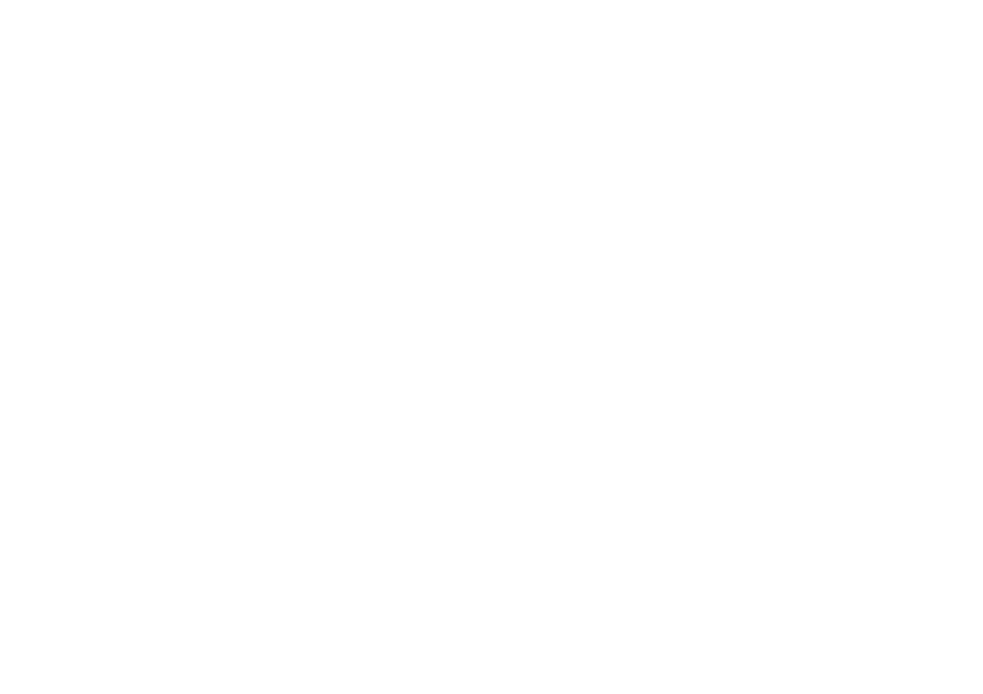
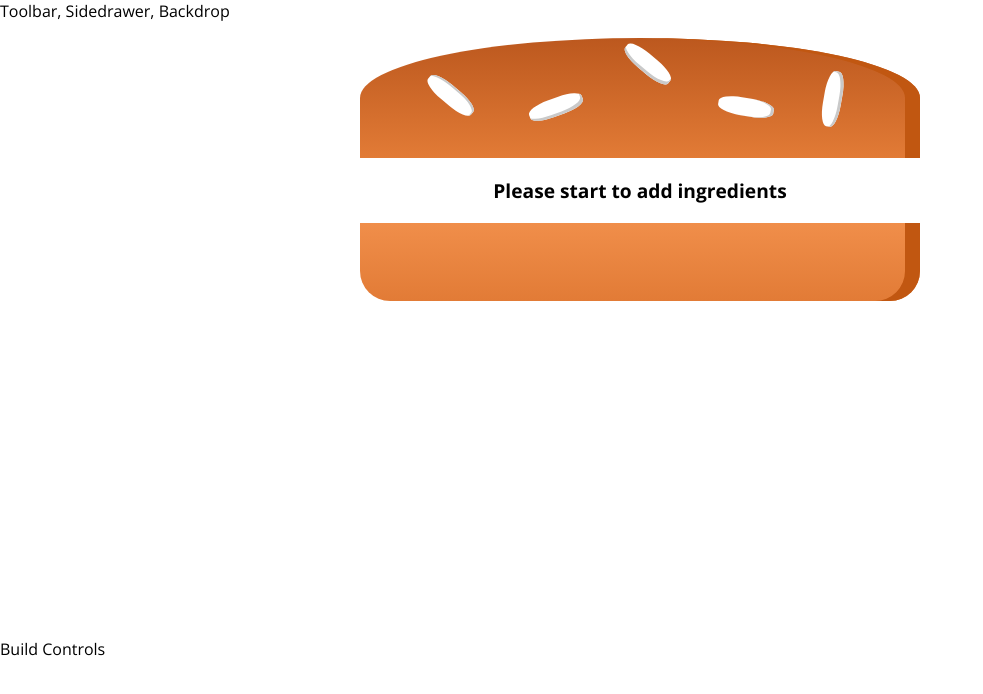
Before and after one commit to chrisAlide3/burger-builder, a React app: page / in a window 1280 px wide. Shown: the top 694 px of the page, without its empty margins (0-983 px from the left). Built offline with nearby package versions, Linux system fonts and the light colour scheme.

Commit message:
Working Burger image and ingredient display

```diff
--- a/src/App.js
+++ b/src/App.js
@@ -1,10 +1,14 @@
 import React, { Component } from 'react';
+import Layout from './components/Layout/Layout';
+import BurgerBuilder from './containers/BurgerBuilder/BurgerBuilder';
 
 class App extends Component {
   render() {
     return (
-      <div className="App">
-
+      <div>
+        <Layout>
+          <BurgerBuilder />
+        </Layout>
       </div>
     );
   }
--- /dev/null
+++ b/src/components/Burger/Burger.css
@@ -0,0 +1,30 @@
+.Burger {
+    width: 100% ;
+    margin: auto ;
+    height: 250px;
+    /* overflow: scroll; */
+    text-align: center;
+    font-weight: bold;
+    font-size: 1.2rem;
+}
+
+@media (min-width: 500px) and (max-height: 400px) {
+    .Burger {
+        width: 350px;
+        height: 300px;
+    }
+}
+
+@media (min-width: 500px) and (min-height: 401px) {
+    .Burger {
+        width: 450px;
+        height: 400px;
+    }
+}
+
+@media (min-width: 1000px) and (min-height: 700px) {
+    .Burger {
+        width: 700px;
+        height: 600px;
+    }
+}
--- /dev/null
+++ b/src/components/Burger/Burger.js
@@ -0,0 +1,32 @@
+import React from 'react';
+import classes from './Burger.css';
+import BurgerIngredient from './BurgerIngredients/BurgerIngredient';
+
+const burger = (props) => {
+    // Transform received object into an array
+    let transformedIngredients = Object.keys(props.ingredients)
+        .map((ingKey) => {
+            return [...Array(props.ingredients[ingKey])]
+        .map((_, idx) => {
+           return <BurgerIngredient key={ingKey + idx} type={ingKey} />
+        })
+        })
+        //Flaten the received array for check array length
+        .reduce((arr, el) => {
+            return arr.concat(el)
+        }, []);
+
+    if (transformedIngredients.length === 0) {
+        transformedIngredients = <p>Please start to add ingredients</p>;
+    }
+
+    return (
+            <div className={classes.Burger}>
+                <BurgerIngredient type='bread-top'/>
+                {transformedIngredients}
+                <BurgerIngredient type='bread-bottom'/>
+            </div>
+    );
+};
+
+export default burger;
--- /dev/null
+++ b/src/components/Burger/BurgerIngredients/BurgerIngredient.css
@@ -0,0 +1,113 @@
+.BreadBottom {
+    height: 13%;
+    width: 80%;
+    background: linear-gradient(#F08E4A, #e27b36);
+    border-radius: 0 0 30px 30px;
+    box-shadow: inset -15px 0 #c15711;
+    margin: 2% auto;
+}
+
+.BreadTop {
+    height: 20%;
+    width: 80%;
+    background: linear-gradient(#bc581e, #e27b36);
+    border-radius: 50% 50% 0 0;
+    box-shadow: inset -15px 0 #c15711;
+    margin: 2% auto;
+    position: relative;
+}
+
+.Seeds1 {
+    width: 10%;
+    height: 15%;
+    position: absolute;
+    background-color: white;
+    left: 30%;
+    top: 50%;
+    border-radius: 40%;
+    transform: rotate(-20deg);
+    box-shadow: inset -2px -3px #c9c9c9;
+}
+
+.Seeds1:after {
+    content: "";
+    width: 100%;
+    height: 100%;
+    position: absolute;
+    background-color: white;
+    left: -170%;
+    top: -260%;
+    border-radius: 40%;
+    transform: rotate(60deg);
+    box-shadow: inset -1px 2px #c9c9c9;
+  }
+
+.Seeds1:before {
+    content: "";
+    width: 100%;
+    height: 100%;
+    position: absolute;
+    background-color: white;
+    left: 180%;
+    top: -50%;
+    border-radius: 40%;
+    transform: rotate(60deg);
+    box-shadow: inset -1px -3px #c9c9c9;
+  }
+
+  .Seeds2 {
+    width: 10%;
+    height: 15%;
+    position: absolute;
+    background-color: white;
+    left: 64%;
+    top: 50%;
+    border-radius: 40%;
+    transform: rotate(10deg);
+    box-shadow: inset -3px 0 #c9c9c9;
+  }
+
+  .Seeds2:before {
+    content: "";
+    width: 100%;
+    height: 100%;
+    position: absolute;
+    background-color: white;
+    left: 150%;
+    top: -130%;
+    border-radius: 40%;
+    transform: rotate(90deg);
+    box-shadow: inset 1px 3px #c9c9c9;
+  }
+
+
+.Meat {
+    width: 80%;
+    height: 8%;
+    background: linear-gradient(#7f3608, #702e05);
+    margin: 2% auto;
+    border-radius: 15px;
+}
+
+.Cheese {
+    width: 90%;
+    height: 4.5%;
+    margin: 2% auto;
+    background: linear-gradient(#f4d004, #d6bb22);
+    border-radius: 20px;
+}
+
+.Salad {
+    width: 85%;
+    height: 7%;
+    margin: 2% auto;
+    background: linear-gradient(#228c1d, #91ce50);
+    border-radius: 20px;
+}
+
+.Bacon {
+    width: 80%;
+    height: 3%;
+    background: linear-gradient(#bf3813, #c45e38);
+    margin: 2% auto;
+}
--- /dev/null
+++ b/src/components/Burger/BurgerIngredients/BurgerIngredient.js
@@ -0,0 +1,38 @@
+import React from 'react';
+import classes from './BurgerIngredient.css';
+
+const burgerIngredient = (props) => {
+    let ingredient = null;
+
+    switch (props.type) {
+        case ('bread-bottom') :
+            ingredient = <div className={classes.BreadBottom}></div>;
+            break;
+        case ('bread-top') :
+            ingredient = (
+                <div className={classes.BreadTop}>
+                    <div className={classes.Seeds1}></div>
+                    <div className={classes.Seeds2}></div>
+                </div>);
+                break;
+        case ('meat') :
+            ingredient = <div className={classes.Meat}></div>;
+            break;
+        case ('cheese') :
+            ingredient = <div className={classes.Cheese}></div>;
+            break;
+        case ('salad') :
+            ingredient = <div className={classes.Salad}></div>;
+            break;
+        case ('bacon') :
+            ingredient = <div className={classes.Bacon}></div>;
+            break;
+        default :
+            ingredient = null;
+    }
+
+    return ingredient;
+
+};
+
+export default burgerIngredient;
--- /dev/null
+++ b/src/components/Layout/Layout.css
@@ -0,0 +1,3 @@
+.Content {
+    margin-top: 16px
+}
--- /dev/null
+++ b/src/components/Layout/Layout.js
@@ -0,0 +1,17 @@
+import React from 'react';
+import Aux from '../../hoc/Aux';
+import classes from './Layout.css';
+
+const layout = ( props ) => (
+    <Aux>
+        <div>
+            Toolbar, Sidedrawer, Backdrop
+        </div>
+
+        <main className={classes.Content}>
+            {props.children}
+        </main>
+    </Aux>
+);
+
+export default layout;
--- /dev/null
+++ b/src/containers/BurgerBuilder/BurgerBuilder.js
@@ -0,0 +1,31 @@
+import React, {Component} from 'react';
+
+import Aux from '../../hoc/Aux';
+import Burger from '../../components/Burger/Burger';
+
+class BurgerBuilder extends Component {
+    state = {
+        ingredients: {
+            salad: 0,
+            bacon: 0,
+            cheese: 0,
+            meat: 0,
+        }
+    }
+
+    render () {
+        return (
+            <Aux>
+                <div>
+                    <Burger ingredients={this.state.ingredients}/>
+                </div>
+
+                <div>
+                    Build Controls
+                </div>
+            </Aux>
+        )
+    }
+}
+
+export default BurgerBuilder;
--- /dev/null
+++ b/src/hoc/Aux.js
@@ -0,0 +1,3 @@
+const aux = (props) => props.children
+
+export default aux;
```
